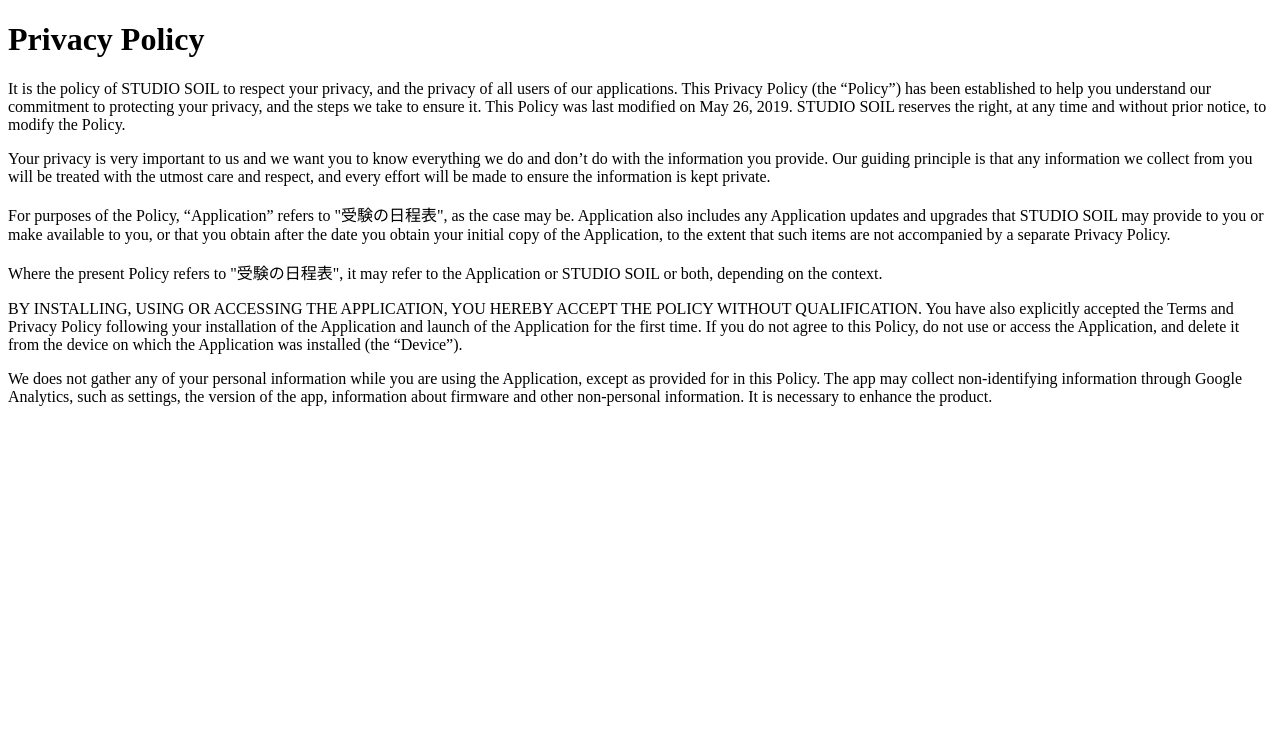
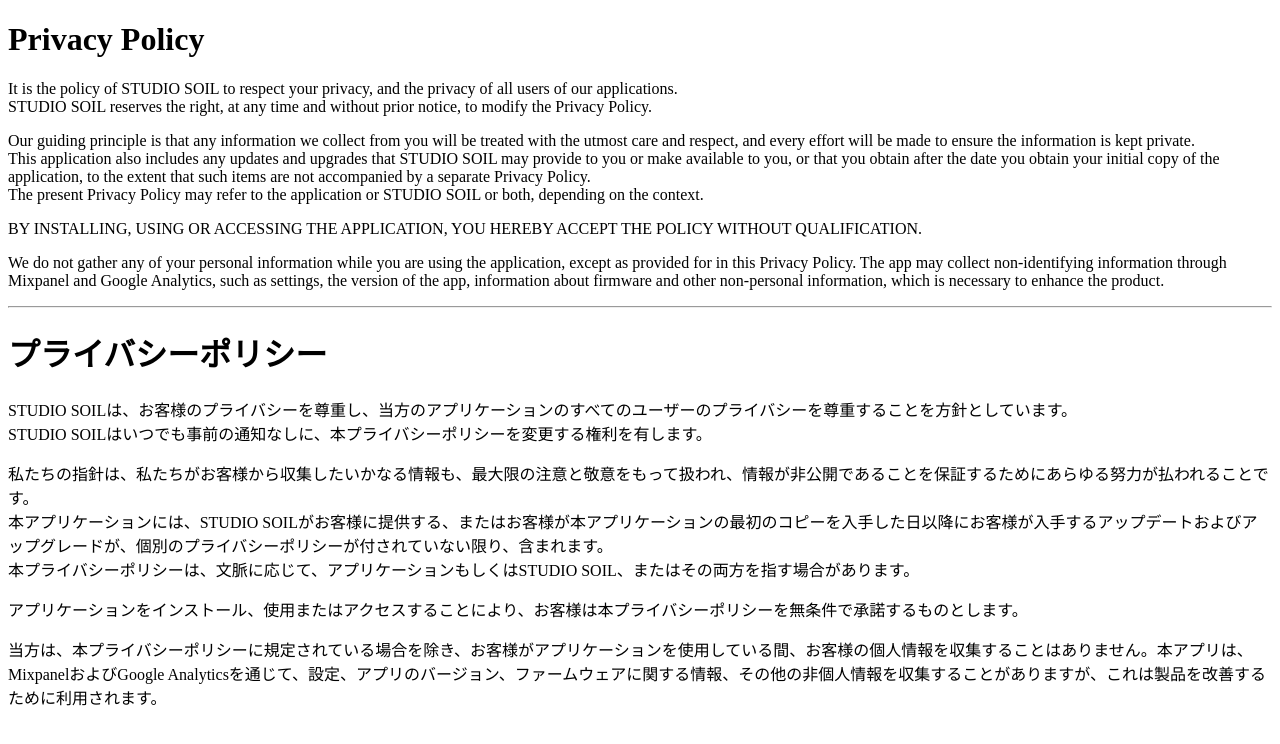
Before and after one commit to studio-soil/studio-soil.github.com, a plain HTML site: page apps/jukenschedule/privacy/index.html in a window 1280 px wide. Drawn offline with Linux system fonts and the light colour scheme.

Commit message:
Update privacy

```diff
--- a/apps/jukenschedule/privacy/index.html
+++ b/apps/jukenschedule/privacy/index.html
@@ -1,36 +1,27 @@
 <!DOCTYPE html>
-<html>
+<html lang="ja">
 <head>
-  <meta charset="utf-8">
-  <title>Terms</title>
+<meta charset="utf-8">
+<meta name="viewport" content="initial-scale=1">
+<title>受験の日程表｜プライバシーポリシー</title>
 </head>
 <body>
-
 <h1>Privacy Policy</h1>
-
-<p>
-It is the policy of STUDIO SOIL to respect your privacy, and the privacy of all users of our applications. This Privacy Policy (the “Policy”) has been established to help you understand our commitment to protecting your privacy, and the steps we take to ensure it. This Policy was last modified on May 26, 2019. STUDIO SOIL reserves the right, at any time and without prior notice, to modify the Policy.
-</p>
-
-<p>
-Your privacy is very important to us and we want you to know everything we do and don’t do with the information you provide. Our guiding principle is that any information we collect from you will be treated with the utmost care and respect, and every effort will be made to ensure the information is kept private.
-</p>
-
-<p>
-For purposes of the Policy, “Application” refers to "受験の日程表", as the case may be. Application also includes any Application updates and upgrades that STUDIO SOIL may provide to you or make available to you, or that you obtain after the date you obtain your initial copy of the Application, to the extent that such items are not accompanied by a separate Privacy Policy.
-</p>
-
-<p>
-Where the present Policy refers to "受験の日程表", it may refer to the Application or STUDIO SOIL or both, depending on the context.
-</p>
-
-<p>
-BY INSTALLING, USING OR ACCESSING THE APPLICATION, YOU HEREBY ACCEPT THE POLICY WITHOUT QUALIFICATION. You have also explicitly accepted the Terms and Privacy Policy following your installation of the Application and launch of the Application for the first time. If you do not agree to this Policy, do not use or access the Application, and delete it from the device on which the Application was installed (the “Device”).
-</p>
-
-<p>
-We does not gather any of your personal information while you are using the Application, except as provided for in this Policy. The app may collect non-identifying information through Google Analytics, such as settings, the version of the app, information about firmware and other non-personal information. It is necessary to enhance the product.
-</p>
-
+<p>It is the policy of STUDIO SOIL to respect your privacy, and the privacy of all users of our applications.<br>
+STUDIO SOIL reserves the right, at any time and without prior notice, to modify the Privacy Policy.</p>
+<p>Our guiding principle is that any information we collect from you will be treated with the utmost care and respect, and every effort will be made to ensure the information is kept private.<br>
+This application also includes any updates and upgrades that STUDIO SOIL may provide to you or make available to you, or that you obtain after the date you obtain your initial copy of the application, to the extent that such items are not accompanied by a separate Privacy Policy.<br>
+The present Privacy Policy may refer to the application or STUDIO SOIL or both, depending on the context.</p>
+<p>BY INSTALLING, USING OR ACCESSING THE APPLICATION, YOU HEREBY ACCEPT THE POLICY WITHOUT QUALIFICATION. </p>
+<p>We do not gather any of your personal information while you are using the application, except as provided for in this Privacy Policy. The app may collect non-identifying information through Mixpanel and Google Analytics, such as settings, the version of the app, information about firmware and other non-personal information, which is necessary to enhance the product.</p>
+<hr />
+<h1>プライバシーポリシー</h1>
+<p>STUDIO SOILは、お客様のプライバシーを尊重し、当方のアプリケーションのすべてのユーザーのプライバシーを尊重することを方針としています。<br>
+STUDIO SOILはいつでも事前の通知なしに、本プライバシーポリシーを変更する権利を有します。</p>
+<p>私たちの指針は、私たちがお客様から収集したいかなる情報も、最大限の注意と敬意をもって扱われ、情報が非公開であることを保証するためにあらゆる努力が払われることです。<br>
+本アプリケーションには、STUDIO SOILがお客様に提供する、またはお客様が本アプリケーションの最初のコピーを入手した日以降にお客様が入手するアップデートおよびアップグレードが、個別のプライバシーポリシーが付されていない限り、含まれます。<br>
+本プライバシーポリシーは、文脈に応じて、アプリケーションもしくはSTUDIO SOIL、またはその両方を指す場合があります。</p>
+<p>アプリケーションをインストール、使用またはアクセスすることにより、お客様は本プライバシーポリシーを無条件で承諾するものとします。</p>
+<p>当方は、本プライバシーポリシーに規定されている場合を除き、お客様がアプリケーションを使用している間、お客様の個人情報を収集することはありません。本アプリは、MixpanelおよびGoogle Analyticsを通じて、設定、アプリのバージョン、ファームウェアに関する情報、その他の非個人情報を収集することがありますが、これは製品を改善するために利用されます。</p>
 </body>
 </html>
```
